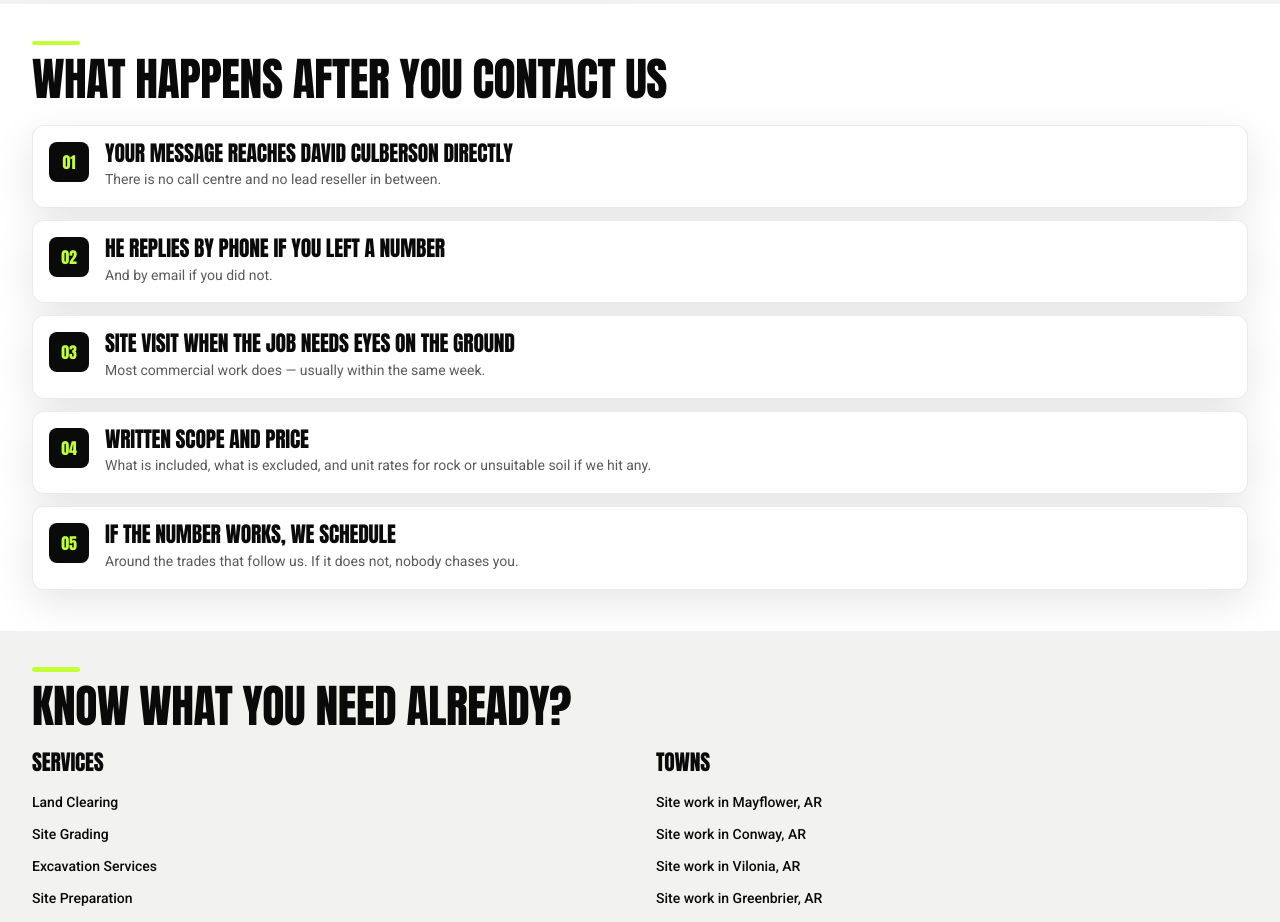
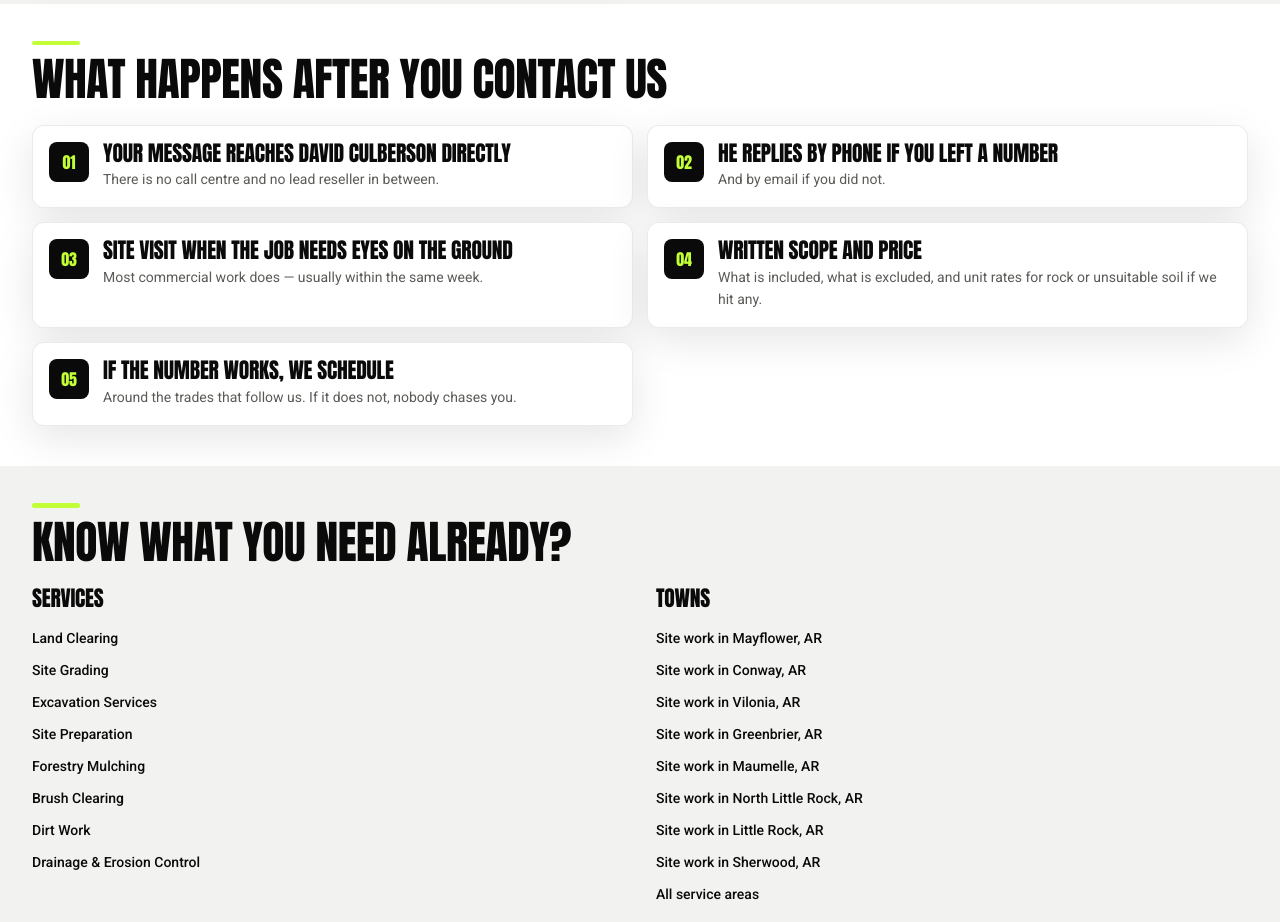
Before and after one commit to C0dex-ui/groundtruth-works, a React (Vite) app: page /contact in a window 1280 px wide. Shown: the part 1620-2542 px from the top of the page. Built offline with nearby package versions, Linux system fonts and the light colour scheme.

Commit message:
Lay out process step cards in a symmetrical two-column grid.

```diff
--- a/src/components/SectionBlock.tsx
+++ b/src/components/SectionBlock.tsx
@@ -112,21 +112,20 @@ export function ProcessList({
   steps: { title: string; body: string }[]
 }) {
   return (
-    <ol className="grid gap-2.5 sm:gap-3">
+    <ol className="grid list-none grid-cols-1 gap-3 p-0 sm:grid-cols-2 sm:gap-3.5">
       {steps.map((step, i) => (
-        <li
-          key={step.title}
-          className="card-industrial flex gap-3 rounded-xl p-3.5 sm:gap-4 sm:p-4"
-        >
+        <li key={step.title} className="h-full min-w-0">
+          <article className="card-industrial flex h-full gap-3 rounded-xl p-3.5 sm:gap-3.5 sm:p-4">
             <span className="font-display flex h-10 w-10 shrink-0 items-center justify-center rounded-lg bg-ink text-base text-accent">
               {String(i + 1).padStart(2, '0')}
             </span>
-          <div className="min-w-0">
+            <div className="min-w-0 flex-1">
               <h3 className="heading-md text-ink">{step.title}</h3>
               <p className="mt-1 font-body text-sm leading-relaxed text-muted">
                 {step.body}
               </p>
             </div>
+          </article>
         </li>
       ))}
     </ol>
```
Lines whose indentation alone changed are shown as unchanged.
